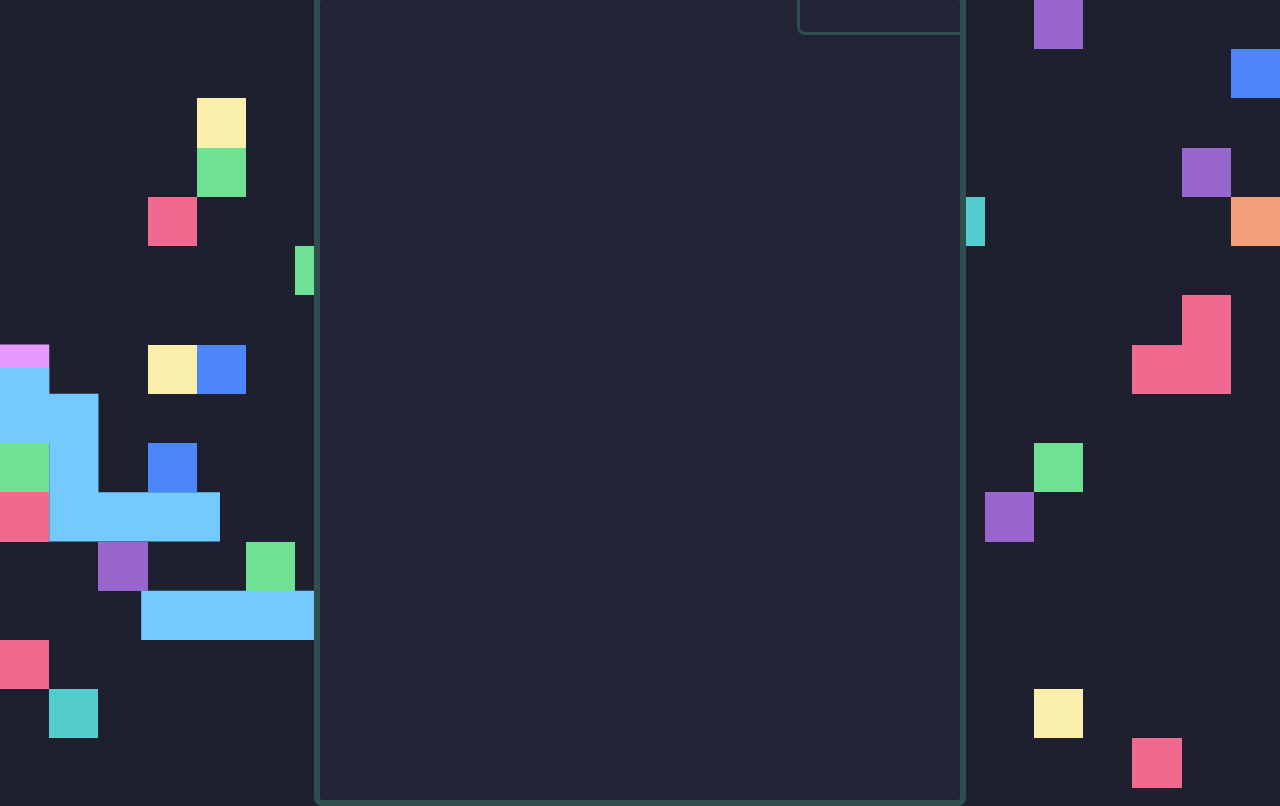
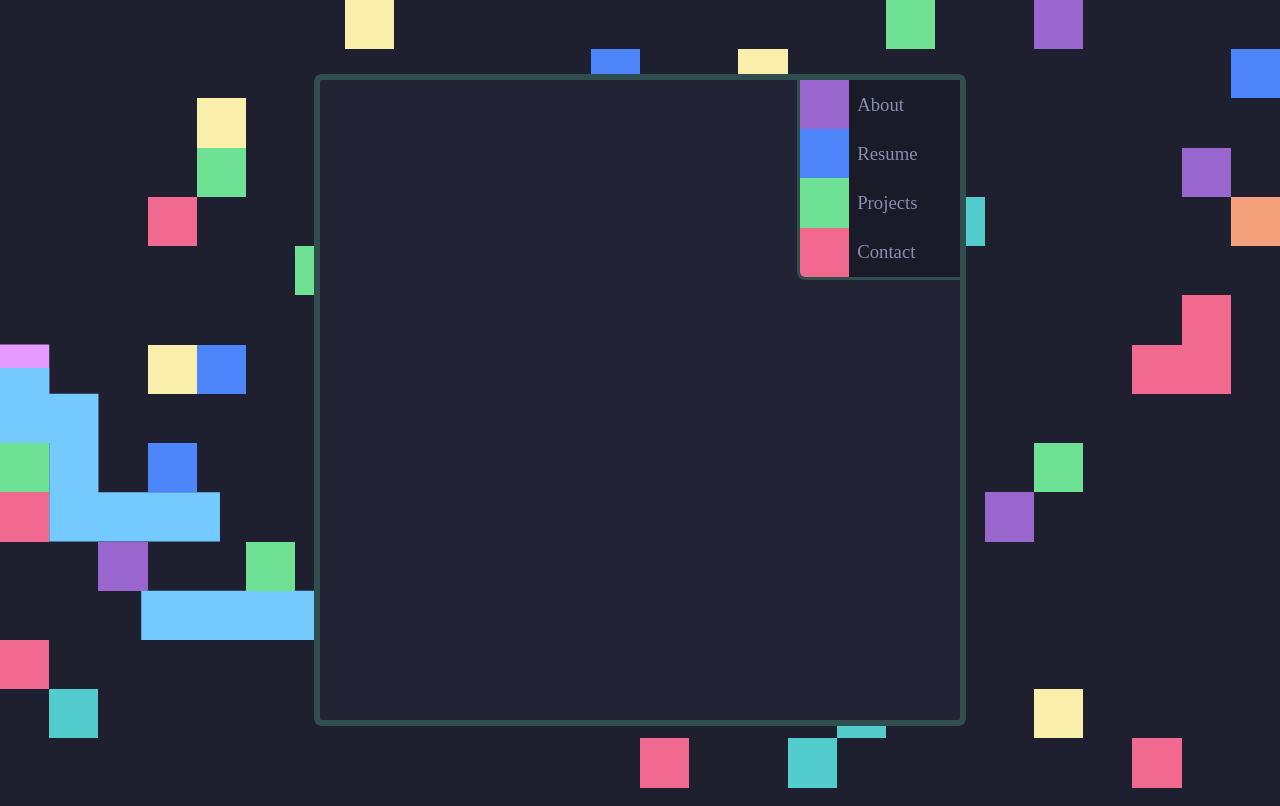
Before and after one commit to Camleaf/personal-website, a React (Vite) app: page / in a window 1280 px wide. Built offline with nearby package versions, Linux system fonts and the light colour scheme; a web font is replaced by a local one.

Commit message:
I'm a fan of this navbar design

```diff
--- a/src/components/background/Background.css
+++ b/src/components/background/Background.css
@@ -13,7 +13,7 @@
 }
 
 .bg-tile {
-    position:fixed;
+    position:var(--posMode);
     top:calc(var(--y) * var(--sidelength));
     left:calc(var(--x) * var(--sidelength));
     box-sizing: border-box;
--- a/src/components/background/Tile.tsx
+++ b/src/components/background/Tile.tsx
@@ -1,7 +1,7 @@
 import "./Background.css"
 
 // The scattered tiles across the background which are filled
-function Tile(props:{colour:string,sidelength:string,x:number,y:number}) {
+function Tile(props:{colour:string,sidelength:string,x:number,y:number, posMode?:string}) {
 
   // tileDimension will be dynamically generated eventually
   const tileDimension = {
@@ -9,6 +9,7 @@ function Tile(props:{colour:string,sidelength:string,x:number,y:number}) {
      "--sidelength": props.sidelength,
      "--x": props.x,
      "--y": props.y,
+     "--posMode": (props.posMode) ? props.posMode : "fixed",
   } as React.CSSProperties;
 
   return (
--- a/src/components/navbar/Nav.css
+++ b/src/components/navbar/Nav.css
@@ -5,11 +5,27 @@
     position:absolute;
     right:0;
     width:10rem;
-    height:2rem;
+    height:fit-content;
     border-bottom: .2rem solid darkslategray;
     border-left: .2rem solid darkslategray;
     border-bottom-left-radius: 0.5rem;
-
+    overflow:hidden;
     display:flex;
     flex-direction:column;
+    color:#898daf;
 }
+
+.navbar-item {
+    background-color:#191B29;
+    display:flex;
+    align-items:center;
+    flex-direction:row;
+    column-gap:0.5rem;
+    max-height:var(--sidelength);
+}
+
+.navbar-item:hover {
+    filter:brightness(.50);
+    transition: ease-in-out 200ms;
+    cursor:pointer;
+}
--- a/src/components/navbar/Nav.tsx
+++ b/src/components/navbar/Nav.tsx
@@ -1,6 +1,8 @@
 import { useState, useEffect } from "react";
 import { getTileDimensions } from "../background/Background.tile.ts";
 import type { tileDimensionData } from "../background/Background.tile.ts";
+import Tile from "../background/Tile.tsx";
+import { pages, type page } from "./Nav.switch.ts";
 import "./Nav.css";
 
 function Nav() {
@@ -20,7 +22,21 @@ function Nav() {
     return (
         <>
             <div className="navbar-head">
+                    {(dimensionData) ? pages.map((page:page, index:number)=>( // If dimensionData loaded then display the navbar
+                        // Each navbar item has a colour and name attached.
+                        <div className="navbar-item"
+                            key={index}
+                            style={{"--sidelength":dimensionData.sidelength} as React.CSSProperties}
+                        >
 
+                            <Tile colour={page.colour} sidelength={dimensionData.sidelength} x={0} y={0} posMode={"default"}/>
+                            <h3>{page.name}</h3>
+
+
+                        </div>
+                    )) :  // If dimensionData not loaded then return empty
+                        <></>
+                    }
             </div>
         </>
     );
--- a/src/layout.css
+++ b/src/layout.css
@@ -2,7 +2,7 @@
 .term-wrapper {
     position:relative;
     width:50vw;
-    height:100vh;
+    height:80vh;
     display:flex;
     text-align: center;
     border: .4rem solid darkslategray;
```
Also changed, not shown: 1 other file (tests, documents, lock files or other folders).
